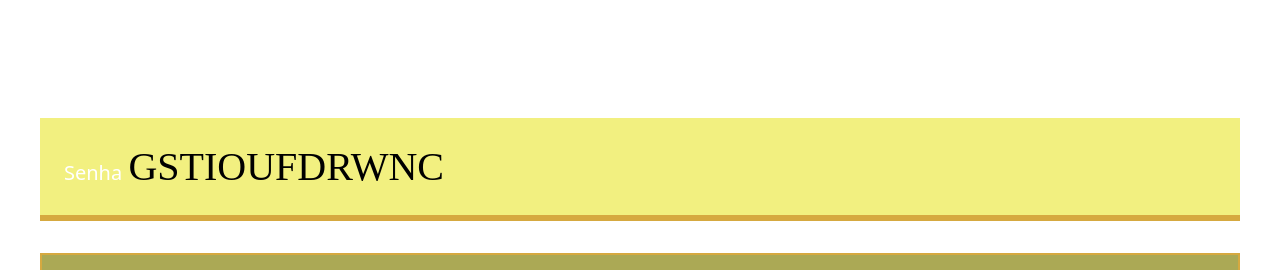
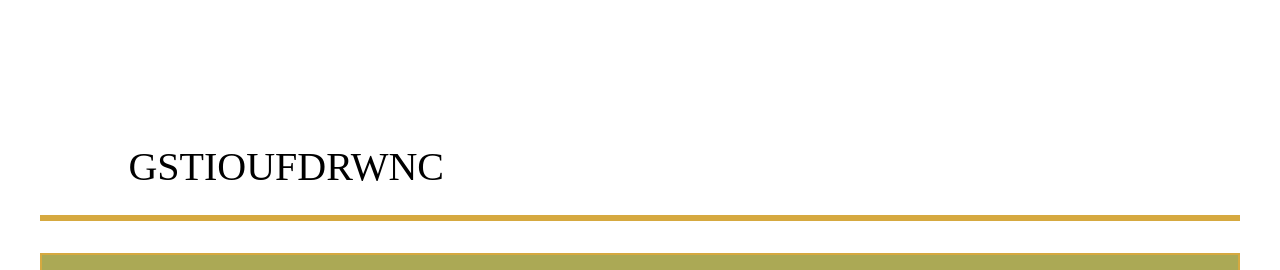
Before and after one commit to NomeDeUsuario1/geradord, a plain HTML site: page index.html in a window 1280 px wide. Shown: the part 682-952 px from the top of the page. Drawn offline with Linux system fonts and the light colour scheme; a web font is replaced by a local one.

Commit message:
Update style.css

```diff
--- a/style.css
+++ b/style.css
@@ -5,7 +5,7 @@
 :root{
     --branco: white;
     --cor-de-fundo: white;
-    --fundo-senha: #f2f080;
+    --fundo-senha: #ffffff;
     --fundo-texto: #aba955;
     --borda: #d6a940;
     --honk: 'Honk', 'system-ui';
```
